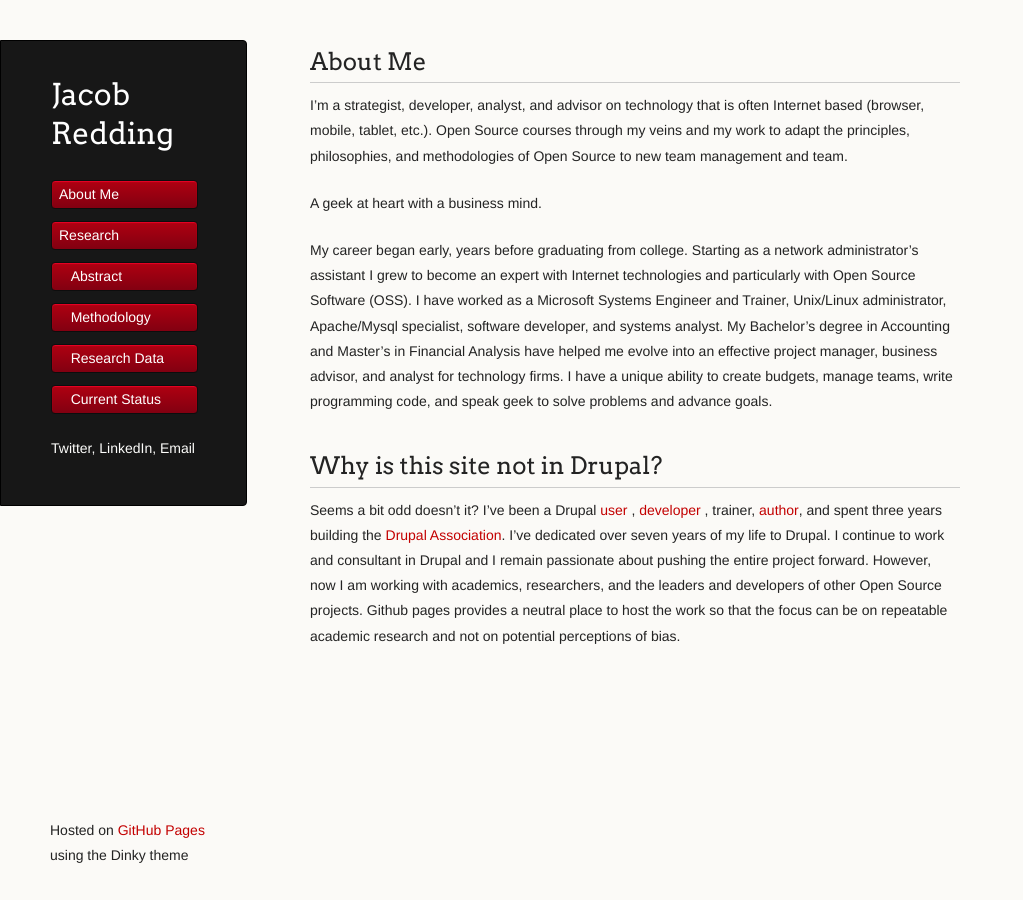
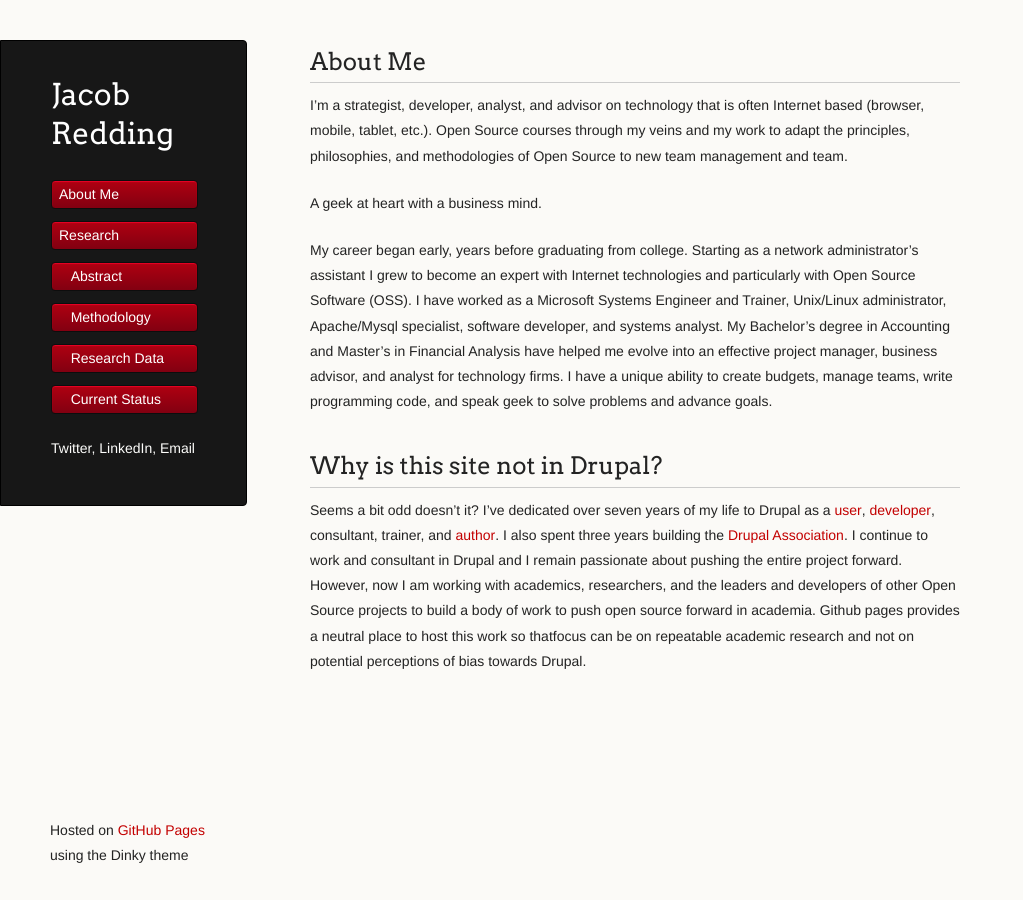
Before and after one commit to jredding/new-site, a Jekyll site: the page built from about.md, in a window 1280 px wide. Shown: the whole page, without its empty margins (0-1023 px from the left). Built offline with Jekyll 4.4.1, drawn with Linux system fonts in a browser that asks for light colours.

Commit message:
Update about.md

```diff
--- a/about.md
+++ b/about.md
@@ -11,4 +11,4 @@ A geek at heart with a business mind.
 My career began early, years before graduating from college. Starting as a network administrator's assistant I grew to become an expert with Internet technologies and particularly with Open Source Software (OSS). I have worked as a Microsoft Systems Engineer and Trainer, Unix/Linux administrator, Apache/Mysql specialist, software developer, and systems analyst. My Bachelor's degree in Accounting and Master's in Financial Analysis have helped me evolve into an effective project manager, business advisor, and analyst for technology firms. I have a unique ability to create budgets, manage teams, write programming code, and speak geek to solve problems and advance goals.
 
 ## Why is this site not in Drupal?
-Seems a bit odd doesn't it? I've been a Drupal [user](http://drupal.org/user/58897 "Drupal.org") , [developer](http://drupal.org/user/58897 "Drupal.org") , trainer, [author](http://www.amazon.com/Beginning-Drupal-Wrox-Programmer/dp/0470438525 "Amazon"), and spent three years building the [Drupal Association](http://association.drupal.org "Drupal.org"). I've dedicated over seven years of my life to Drupal. I continue to work and consultant in Drupal and I remain passionate about pushing the entire project forward. However, now I am working with academics, researchers, and the leaders and developers of other Open Source projects. Github pages provides a neutral place to host the work so that the focus can be on repeatable academic research and not on potential perceptions of bias.
+Seems a bit odd doesn't it? I've dedicated over seven years of my life to Drupal as a [user](http://drupal.org/user/58897 "Drupal.org"), [developer](http://drupal.org/user/58897 "Drupal.org"), consultant, trainer, and [author](http://www.amazon.com/Beginning-Drupal-Wrox-Programmer/dp/0470438525 "Amazon"). I also spent three years building the [Drupal Association](http://association.drupal.org "Drupal.org").  I continue to work and consultant in Drupal and I remain passionate about pushing the entire project forward. However, now I am working with academics, researchers, and the leaders and developers of other Open Source projects to build a body of work to push open source forward in academia. Github pages provides a neutral place to host this work so thatfocus can be on repeatable academic research and not on potential perceptions of bias towards Drupal.
```
